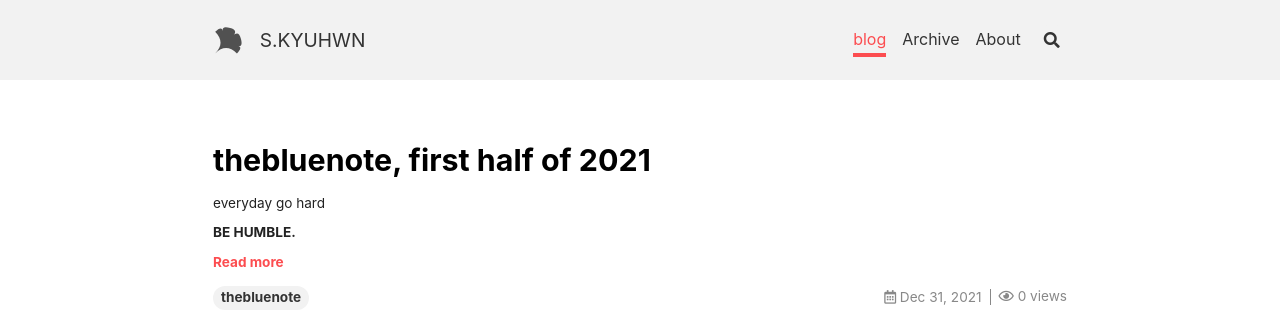
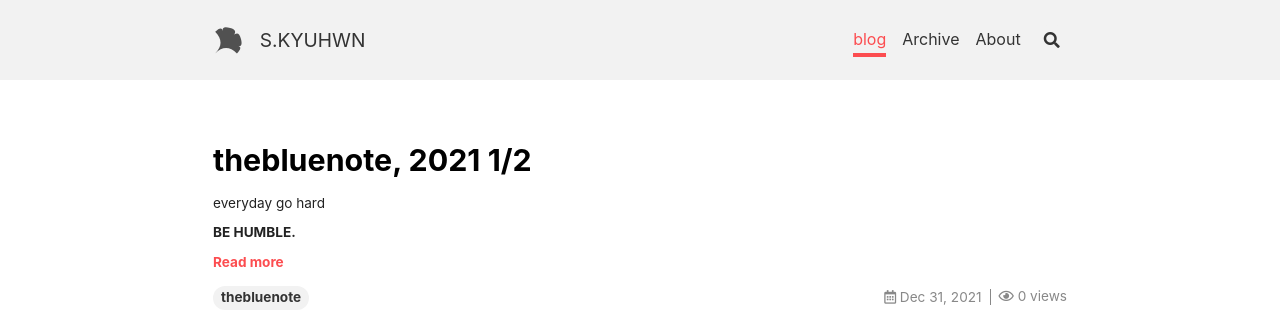
Before and after one commit to underthelights/previous, a Jekyll site: the page built from blog/index.html, in a window 1280 px wide. Shown: the top 336 px of the page. Built offline with Jekyll 4.4.1, drawn with Linux system fonts in a browser that asks for light colours; nearby versions of some CDN libraries; the list of posts is cut into pages by our own code; comment, search, counter and statistics services are not loaded.

Commit message:
Update 2021-01-07-2021thefirsthalf.md

```diff
--- a/_posts/thebluenote/2021-01-07-2021thefirsthalf.md
+++ b/_posts/thebluenote/2021-01-07-2021thefirsthalf.md
@@ -1,6 +1,6 @@
 ---
 layout: article
-title: thebluenote, first half of 2021
+title: thebluenote, 2021 1/2
 key: 0
 tags: thebluenote
 category: bluenote
```
